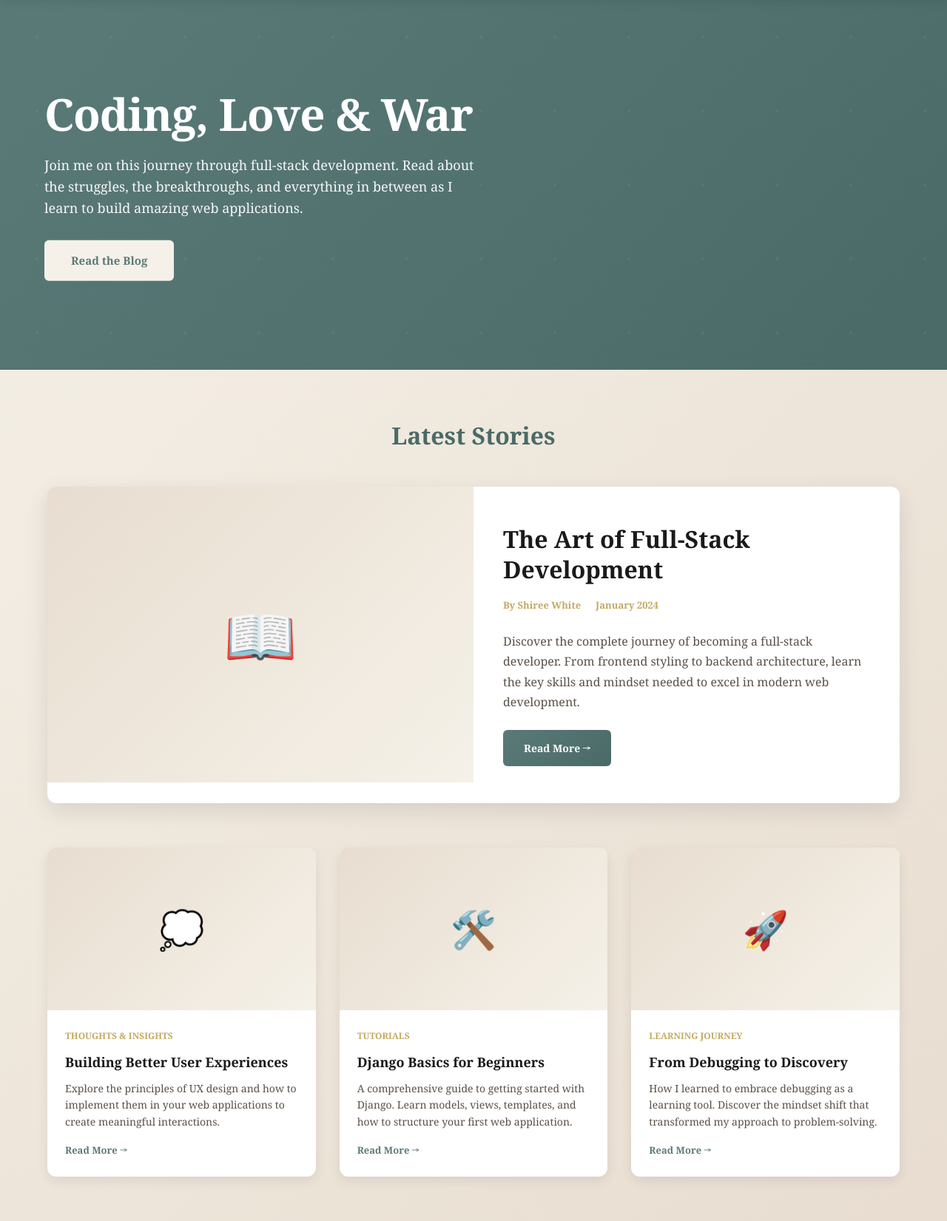
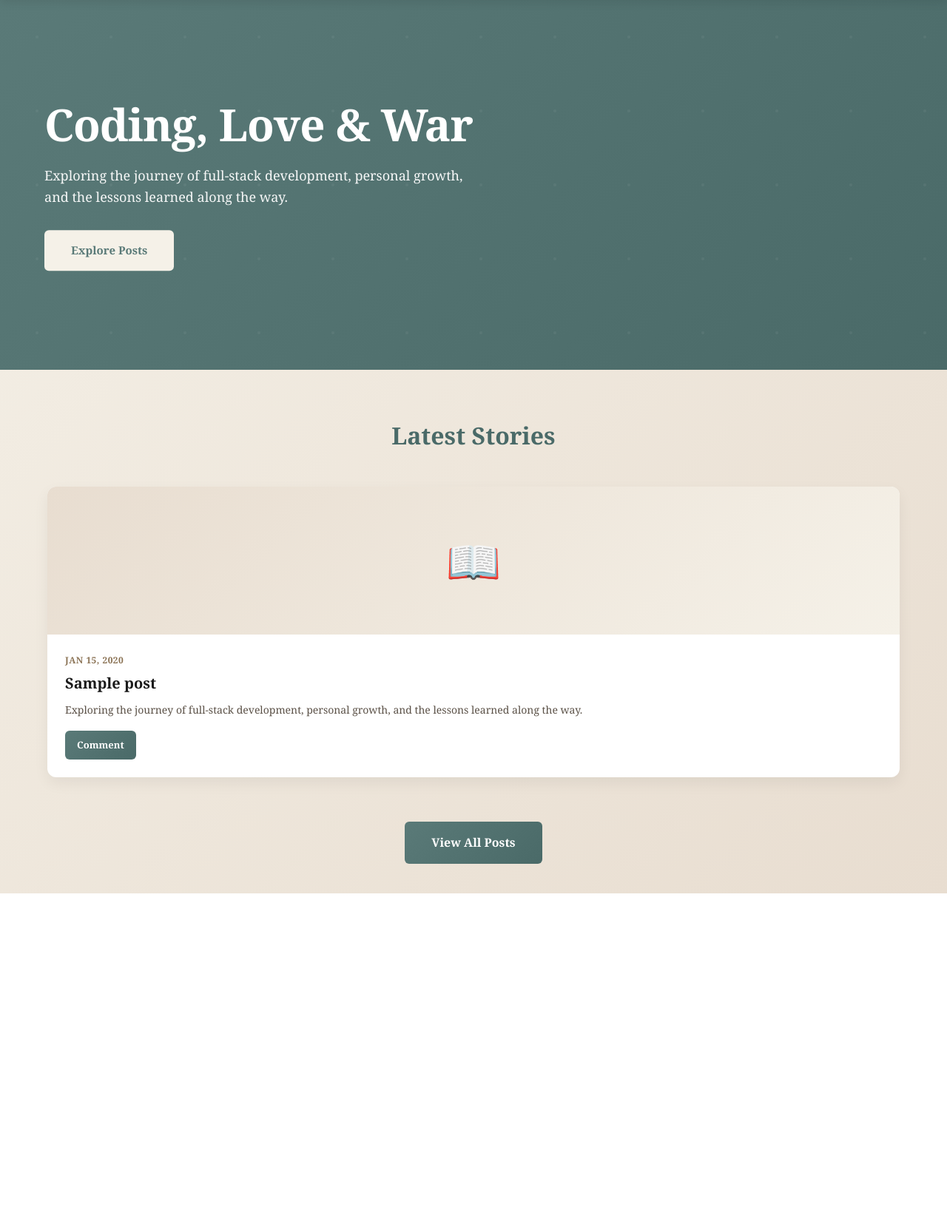
Before and after one commit to Shiree0121/Coding-Love-and-War-blog, a Django app: page / in a window 1280 px wide. Shown: the part 64-1715 px from the top of the page at 74% size. After the commit the page ends 1272 px from the top, so only its background shows below. Run offline with Django 4.2, Linux system fonts and the light colour scheme; tables that the repository leaves empty hold one stand-in row (values such as "Sample post").

Commit message:
updated changes to home

```diff
--- a/blog/templates/blog/home.html
+++ b/blog/templates/blog/home.html
@@ -1,4 +1,4 @@
-{% extends "blog/base.html" %} {% block title %} Home - Coding, Love & War {% endblock %} {% block extra_css %}
+{% extends "blog/base.html" %} {% block title %}Home - Coding, Love & War{%endblock %} {% block extra_css %}
 <style>
   .hero-banner {
     width: 100%;
@@ -77,78 +77,10 @@
     text-align: center;
   }
 
-  .featured-post {
-    background: white;
-    border-radius: 12px;
-    overflow: hidden;
-    box-shadow: 0 10px 30px rgba(0, 0, 0, 0.1);
-    margin-bottom: 60px;
-    display: grid;
-    grid-template-columns: 1fr 1fr;
-    gap: 0;
-  }
-
-  .featured-post-image {
-    width: 100%;
-    height: 400px;
-    background: linear-gradient(135deg, #e8ddd0 0%, #f5f1e8 100%);
-    display: flex;
-    align-items: center;
-    justify-content: center;
-    font-size: 80px;
-  }
-
-  .featured-post-content {
-    padding: 50px 40px;
-    display: flex;
-    flex-direction: column;
-    justify-content: center;
-  }
-
-  .featured-post-content h2 {
-    font-size: 32px;
-    color: #1a1a1a;
-    margin-bottom: 16px;
-    line-height: 1.3;
-  }
-
-  .featured-post-content .excerpt {
-    font-size: 16px;
-    color: #5a5046;
-    line-height: 1.7;
-    margin-bottom: 24px;
-  }
-
-  .featured-post-meta {
-    display: flex;
-    gap: 20px;
-    font-size: 13px;
-    color: #c4a962;
-    margin-bottom: 24px;
-    font-weight: 600;
-  }
-
-  .featured-post a {
-    align-self: flex-start;
-    padding: 12px 28px;
-    background: linear-gradient(135deg, #5a7a78 0%, #4a6a68 100%);
-    color: white;
-    text-decoration: none;
-    border-radius: 6px;
-    font-weight: 600;
-    font-size: 14px;
-    transition: all 0.3s ease;
-  }
-
-  .featured-post a:hover {
-    transform: translateY(-2px);
-    box-shadow: 0 8px 20px rgba(90, 122, 120, 0.25);
-  }
-
   .posts-grid {
     display: grid;
     grid-template-columns: repeat(auto-fit, minmax(300px, 1fr));
-    gap: 32px;
+    gap: 30px;
     margin-bottom: 60px;
   }
 
@@ -156,47 +88,49 @@
     background: white;
     border-radius: 12px;
     overflow: hidden;
-    box-shadow: 0 6px 16px rgba(0, 0, 0, 0.08);
-    transition: all 0.3s ease;
+    box-shadow: 0 8px 20px rgba(0, 0, 0, 0.06);
+    transition: transform 0.3s ease, box-shadow 0.3s ease;
     display: flex;
     flex-direction: column;
   }
 
   .post-card:hover {
-    transform: translateY(-6px);
-    box-shadow: 0 12px 28px rgba(0, 0, 0, 0.15);
+    transform: translateY(-5px);
+    box-shadow: 0 12px 30px rgba(0, 0, 0, 0.12);
   }
 
   .post-card-image {
     width: 100%;
-    height: 220px;
+    height: 200px;
     background: linear-gradient(135deg, #e8ddd0 0%, #f5f1e8 100%);
     display: flex;
     align-items: center;
     justify-content: center;
-    font-size: 50px;
+    font-size: 60px;
   }
 
   .post-card-content {
     padding: 24px;
-    flex-grow: 1;
+    flex: 1;
     display: flex;
     flex-direction: column;
   }
 
   .post-card-meta {
     font-size: 12px;
-    color: #c4a962;
+    color: #8b7355;
     font-weight: 600;
-    margin-bottom: 12px;
+    margin-bottom: 8px;
+    text-transform: uppercase;
+    letter-spacing: 0.5px;
   }
 
   .post-card h3 {
-    font-size: 18px;
+    font-size: 20px;
     color: #1a1a1a;
     margin-bottom: 12px;
-    line-height: 1.4;
     font-weight: 700;
+    line-height: 1.3;
   }
 
   .post-card p {
@@ -208,16 +142,42 @@
   }
 
   .post-card a {
-    color: #5a7a78;
+    color: white;
     text-decoration: none;
     font-weight: 600;
     font-size: 13px;
-    transition: color 0.3s ease;
+    transition: all 0.3s ease;
     align-self: flex-start;
+    background: linear-gradient(135deg, #5a7a78 0%, #4a6a68 100%);
+    padding: 8px 16px;
+    border-radius: 6px;
+    display: inline-block;
   }
 
   .post-card a:hover {
-    color: #4a6a68;
+    transform: translateY(-2px);
+    box-shadow: 0 4px 12px rgba(90, 122, 120, 0.3);
+  }
+
+  .view-all {
+    text-align: center;
+    margin: 40px 0;
+  }
+
+  .view-all a {
+    display: inline-block;
+    padding: 14px 36px;
+    background: linear-gradient(135deg, #5a7a78 0%, #4a6a68 100%);
+    color: white;
+    text-decoration: none;
+    border-radius: 6px;
+    font-weight: 600;
+    transition: all 0.3s ease;
+  }
+
+  .view-all a:hover {
+    transform: translateY(-2px);
+    box-shadow: 0 8px 20px rgba(90, 122, 120, 0.25);
   }
 
   @media (max-width: 768px) {
@@ -239,25 +199,13 @@
       font-size: 16px;
     }
 
-    .featured-post {
-      grid-template-columns: 1fr;
-    }
-
-    .featured-post-image {
-      height: 300px;
-    }
-
-    .featured-post-content {
-      padding: 32px 24px;
+    .section-title {
+      font-size: 24px;
     }
 
     .posts-grid {
       grid-template-columns: 1fr;
-      gap: 24px;
-    }
-
-    .section-title {
-      font-size: 24px;
+      gap: 20px;
     }
   }
 </style>
@@ -266,75 +214,41 @@
   <div class="hero-content">
     <h1>Coding, Love & War</h1>
     <p>
-      Join me on this journey through full-stack development. Read about the
-      struggles, the breakthroughs, and everything in between as I learn to
-      build amazing web applications.
+      Exploring the journey of full-stack development, personal growth, and the
+      lessons learned along the way.
     </p>
-    <a href="{% url 'post_list' %}">Read the Blog</a>
+    <a href="{% url 'post_list' %}">Explore Posts</a>
   </div>
 </div>
 
 <div class="blog-section">
   <h2 class="section-title">Latest Stories</h2>
 
-  <!-- Featured Post -->
-  <div class="featured-post">
-    <div class="featured-post-image">📖</div>
-    <div class="featured-post-content">
-      <h2>The Art of Full-Stack Development</h2>
-      <div class="featured-post-meta">
-        <span>By Shiree White</span>
-        <span>January 2024</span>
+  {% if posts %}
+  <div class="posts-grid">
+    {% for post in posts %}
+    <div class="post-card">
+      <div class="post-card-image">📖</div>
+      <div class="post-card-content">
+        <div class="post-card-meta">{{ post.created_on|date:"M d, Y" }}</div>
+        <h3>{{ post.title }}</h3>
+        <p>
+          Exploring the journey of full-stack development, personal growth, and
+          the lessons learned along the way.
+        </p>
+        <a href="{% url 'post_detail' slug=post.slug %}">Comment</a>
       </div>
-      <p class="excerpt">
-        Discover the complete journey of becoming a full-stack developer. From
-        frontend styling to backend architecture, learn the key skills and
-        mindset needed to excel in modern web development.
-      </p>
-      <a href="{% url 'post_list' %}">Read More →</a>
     </div>
+    {% endfor %}
   </div>
 
-  <!-- Posts Grid -->
-  <div class="posts-grid">
-    <div class="post-card">
-      <div class="post-card-image">💭</div>
-      <div class="post-card-content">
-        <div class="post-card-meta">THOUGHTS & INSIGHTS</div>
-        <h3>Building Better User Experiences</h3>
-        <p>
-          Explore the principles of UX design and how to implement them in your
-          web applications to create meaningful interactions.
-        </p>
-        <a href="{% url 'post_list' %}">Read More →</a>
-      </div>
-    </div>
-
-    <div class="post-card">
-      <div class="post-card-image">🛠️</div>
-      <div class="post-card-content">
-        <div class="post-card-meta">TUTORIALS</div>
-        <h3>Django Basics for Beginners</h3>
-        <p>
-          A comprehensive guide to getting started with Django. Learn models,
-          views, templates, and how to structure your first web application.
-        </p>
-        <a href="{% url 'post_list' %}">Read More →</a>
-      </div>
-    </div>
-
-    <div class="post-card">
-      <div class="post-card-image">🚀</div>
-      <div class="post-card-content">
-        <div class="post-card-meta">LEARNING JOURNEY</div>
-        <h3>From Debugging to Discovery</h3>
-        <p>
-          How I learned to embrace debugging as a learning tool. Discover the
-          mindset shift that transformed my approach to problem-solving.
-        </p>
-        <a href="{% url 'post_list' %}">Read More →</a>
-      </div>
-    </div>
+  <div class="view-all">
+    <a href="{% url 'post_list' %}">View All Posts</a>
   </div>
+  {% else %}
+  <p style="text-align: center; color: #8b8b8b; padding: 40px 0">
+    No posts available yet. Check back soon!
+  </p>
+  {% endif %}
 </div>
 {% endblock %}
--- a/blog/views.py
+++ b/blog/views.py
@@ -11,7 +11,8 @@ from .forms import PostForm, RegisterForm, LoginForm, CommentForm
 # Create your views here.
 
 def home(request):
-    return render(request, 'blog/home.html')
+    posts = Post.objects.filter(status=1).order_by('-created_on')[:3]
+    return render(request, 'blog/home.html', {'posts': posts})
 
 
 def post_list(request):
@@ -125,8 +126,6 @@ def user_login(request):
     if request.user.is_authenticated:
         return redirect('home')
 
-    form = LoginForm(request)
-
     if request.method == 'POST':
         form = LoginForm(request, data=request.POST)
         if form.is_valid():
@@ -134,6 +133,8 @@ def user_login(request):
             login(request, user)
             messages.success(request, f'Welcome back, {user.username}!')
             return redirect('home')
+    else:
+        form = LoginForm(request)
 
     return render(request, 'blog/login.html', {'form': form})
 
```
Also changed, not shown: blog/templates/blog/login.html (+12 -5 lines), blog/templates/blog/post_detail.html (+9 -0 lines), README.md, image-5.png (added).
